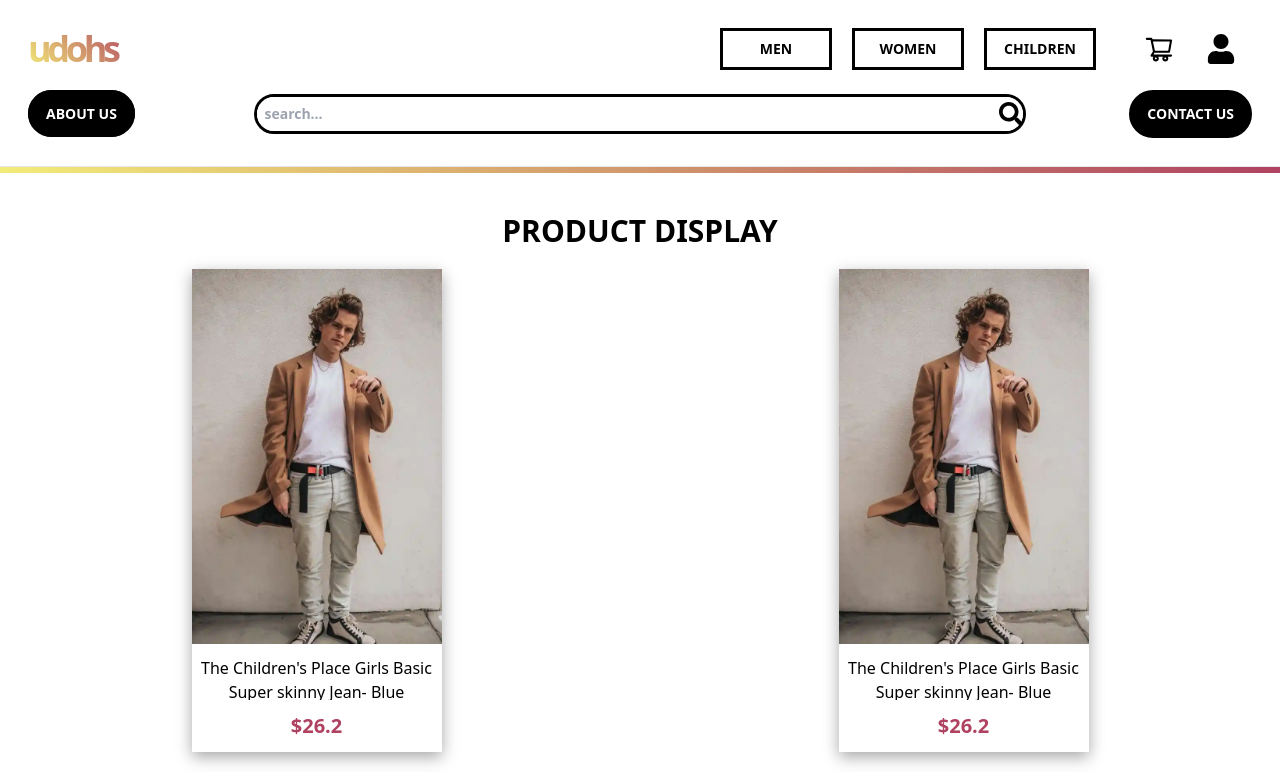
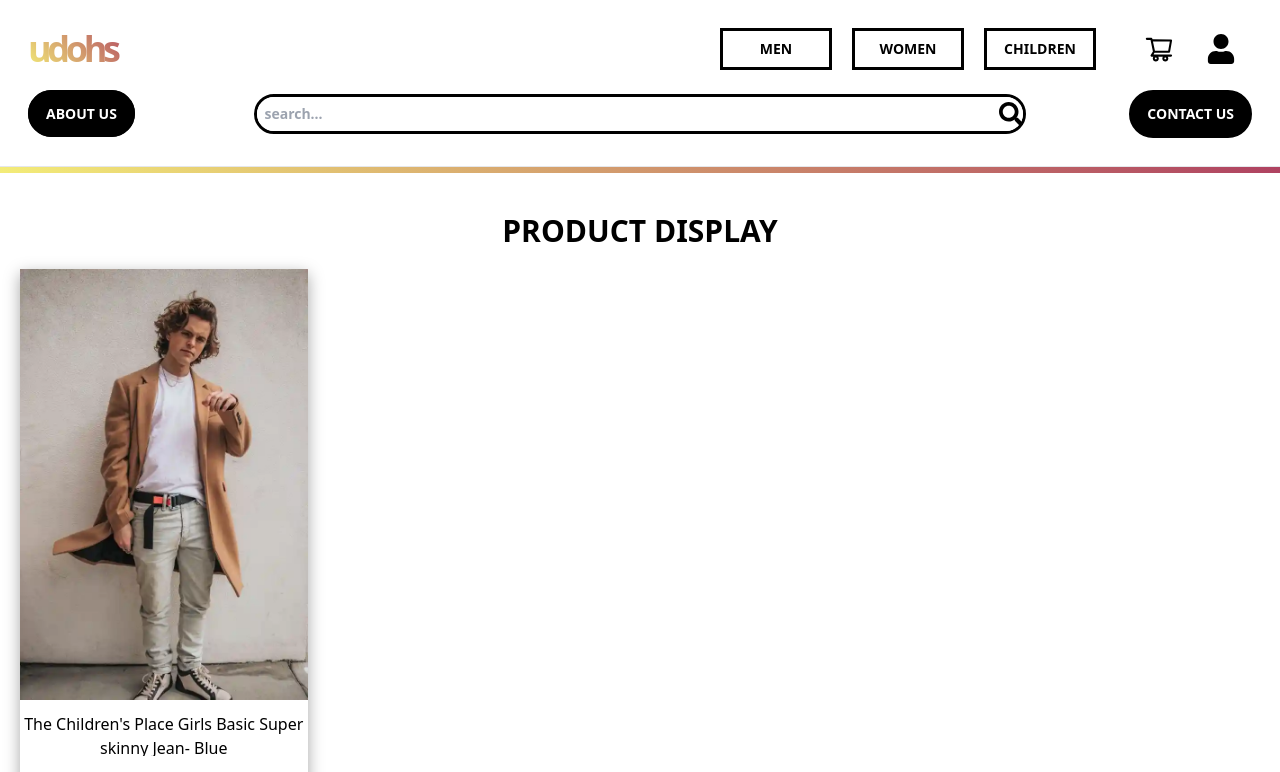
Before and after one commit to udoh-abasi/udohsclothingpublic, a Next.js app: page / in a window 1280 px wide. Shown: the top 772 px of the page. Built offline with nearby package versions, Linux system fonts and the light colour scheme.

Commit message:
Added the MenPage Using Grid instead of flexbox

```diff
--- a/src/pages/MenPage.js
+++ b/src/pages/MenPage.js
@@ -4,80 +4,9 @@ export const MenPage = () => {
       <h1 className="uppercase text-center font-bold text-3xl max-[500px]:text-2xl">
         Product Display
       </h1>
-      <div className="theGrid my-5 mx-2">
-        <a id="box" href="#_" className="">
-          <figure className="shadow-[0px_5px_15px_rgba(0,0,0,0.35)] dark:shadow-[rgba(255,255,255,0.089)_0px_0px_7px_5px]">
-            <picture>
-              <source srcSet="/men 1.webp" />
-              <img src="/men 1.webp" alt="" loading="lazy" />
-            </picture>
 
-            <figcaption>
-              <p className="h-[44px] my-3 overflow-hidden text-ellipsis text-center">
-                The Children&apos;s Place Girls Basic Super skinny Jean- Blue
-              </p>
-              <p className="text-center pb-3 text-xl font-bold text-[#af4261] dark:text-[#f3ec78]">
-                $26.2
-              </p>
-            </figcaption>
-          </figure>
-        </a>
-
-        <a id="box" href="#_" className="">
-          <figure className="shadow-[0px_5px_15px_rgba(0,0,0,0.35)] dark:shadow-[rgba(255,255,255,0.089)_0px_0px_7px_5px]">
-            <picture>
-              <source srcSet="/men 1.webp" />
-              <img src="/men 1.webp" alt="" loading="lazy" />
-            </picture>
-
-            <figcaption>
-              <p className="h-[44px] my-3 overflow-hidden text-ellipsis text-center">
-                The Children&apos;s Place Girls Basic Super skinny Jean- Blue
-              </p>
-              <p className="text-center pb-3 text-xl font-bold text-[#af4261] dark:text-[#f3ec78]">
-                $26.2
-              </p>
-            </figcaption>
-          </figure>
-        </a>
-
-        <a id="box" href="#_" className="">
-          <figure className="shadow-[0px_5px_15px_rgba(0,0,0,0.35)] dark:shadow-[rgba(255,255,255,0.089)_0px_0px_7px_5px]">
-            <picture>
-              <source srcSet="/men 1.webp" />
-              <img src="/men 1.webp" alt="" loading="lazy" />
-            </picture>
-
-            <figcaption>
-              <p className="h-[44px] my-3 overflow-hidden text-ellipsis text-center">
-                The Children&apos;s
-              </p>
-              <p className="text-center pb-3 text-xl font-bold text-[#af4261] dark:text-[#f3ec78]">
-                $26.2
-              </p>
-            </figcaption>
-          </figure>
-        </a>
-
-        <a id="box" href="#_" className="">
-          <figure className="shadow-[0px_5px_15px_rgba(0,0,0,0.35)] dark:shadow-[rgba(255,255,255,0.089)_0px_0px_7px_5px]">
-            <picture>
-              <source srcSet="/men 1.webp" />
-              <img src="/men 1.webp" alt="" loading="lazy" />
-            </picture>
-
-            <figcaption>
-              <p className="h-[44px] my-3 overflow-hidden text-ellipsis text-center">
-                The Children&apos;s Place Girls Basic Super skinny Jean- Blue
-              </p>
-              <p className="text-center pb-3 text-xl font-bold text-[#af4261] dark:text-[#f3ec78]">
-                $26.2
-              </p>
-            </figcaption>
-          </figure>
-        </a>
-
-        <a id="box" href="#_" className="">
+      <div className="my-5 mx-2 min-[500px]:mx-5 grid grid-cols-2 gap-[30px] justify-items-center min-[700px]:grid-cols-3 min-[1000px]:grid-cols-4">
+        <a href="#_" className="max-w-[300px]">
           <figure className="shadow-[0px_5px_15px_rgba(0,0,0,0.35)] dark:shadow-[rgba(255,255,255,0.089)_0px_0px_7px_5px]">
             <picture>
               <source srcSet="/men 1.webp" />
--- a/src/styles/globals.css
+++ b/src/styles/globals.css
@@ -147,14 +147,3 @@ footer {
   position: fixed !important;
   opacity: 0.3 !important;
 }
-
-.theGrid {
-  display: grid;
-  grid-template-columns: repeat(2, 1fr);
-  gap: 30px;
-  justify-items: center;
-}
-
-.theGrid>* {
-  max-width: 250px;
-}
```
